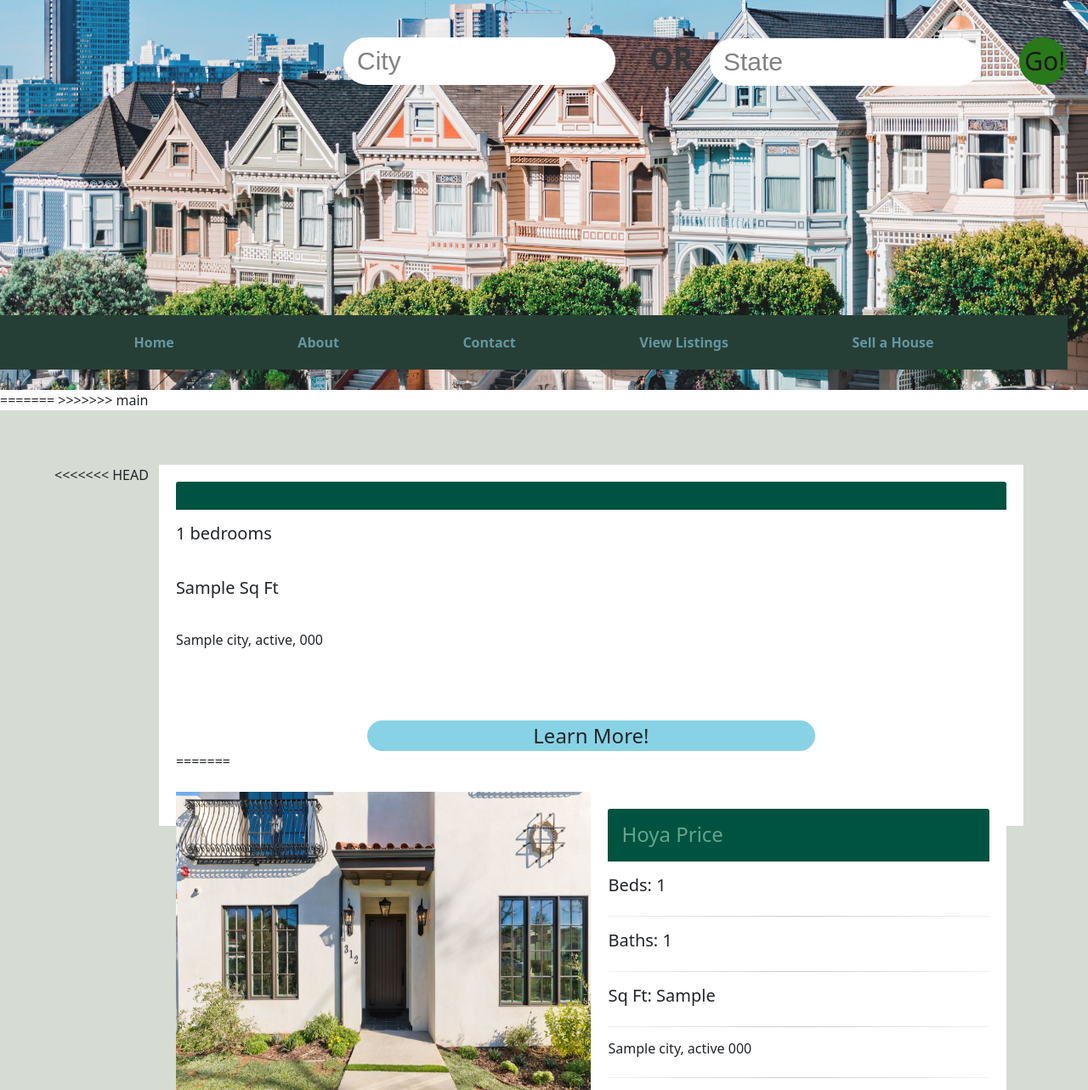
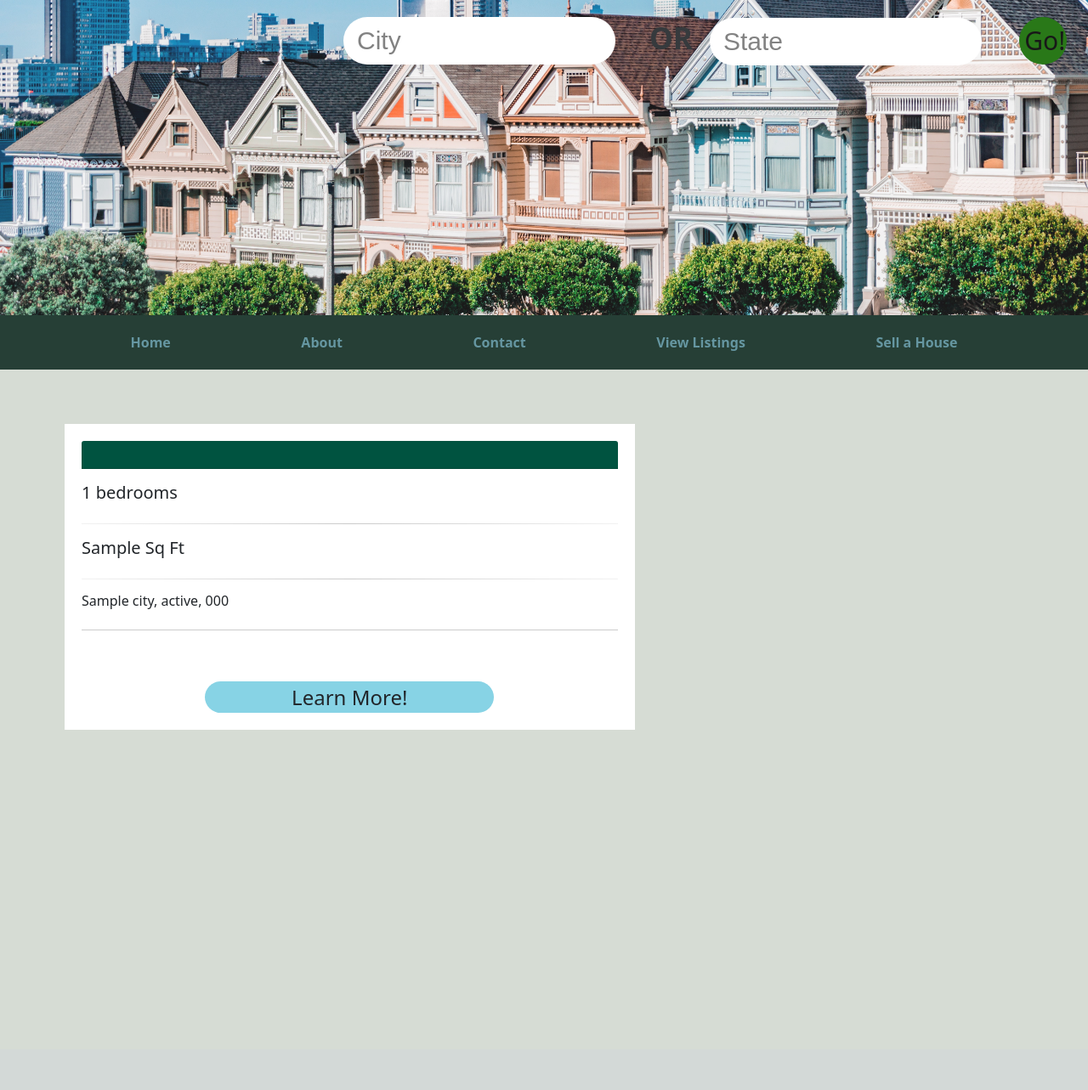
Before and after one commit to TheVille415/spd_housing, a Flask app: template hoya/templates/listings.html in a window 1280 px wide. Shown: the part 365-1648 px from the top of the page at 85% size. After the commit the page ends 1224 px from the top, so only its background shows below. Run offline with Flask 2, Linux system fonts and the light colour scheme; the template is opened without the code that fills it: most values are stand-ins (such as "Sample title", 1, 10 or a date in 2020); parts of the project's set-up code (start-up, migrations or seed data) failed here and were passed over; some libraries are stand-ins or nearby versions; some web fonts are replaced.

Commit message:
no changes, testing merge with main

```diff
--- a/hoya/templates/listings.html
+++ b/hoya/templates/listings.html
@@ -3,7 +3,6 @@
 <div>
     {% include 'navbar.html' %}
 
-<<<<<<< HEAD
 
     <div class=" top-search container-fluid g-0">
         <div class="search-container">
@@ -18,13 +17,10 @@
         </div>
     </div>
 
-=======
->>>>>>> main
     <div class="container-fluid HoyaContent ">
 
         <div class="card-container">
             {% for listing in listings %}
-<<<<<<< HEAD
             <div class="container listing-con mr-auto ml-auto ">
                 <div class="row listing-card d-flex justify-content-center g-0 ">
                     <div class=" card-content">
@@ -37,31 +33,11 @@
                         <hr>
                         <div class="list-button"> Learn More!
                         </div>
-=======
-            <div class="container listing-con mr-auto ml-auto mt-4 ">
-                <div class="row listing-card d-flex justify-content-center g-0 ">
-                    <div class="col-md-6 col-sm-12 image-card">
-                        <img style="height: 100%; width: 100%;" src="{{ url_for('static', filename='4.jpg') }}">
-                    </div>
-                    <div class=" col-md-6 col-sm-12 card-content">
-                        <h4 class="card-header p-3 mb-3">Hoya Price</h4>
-                        <h5>Beds: {{ listing.numBedrooms }}</h5>
-                        <hr>
-                        <h5>Baths: {{ listing.numBathrooms }}</h5>
-                        <hr>
-                        <h5>Sq Ft: {{ listing.sqFootage }}</h5>
-                        <hr>
-                        <h6>{{ listing.address.city }}, {{ listing.address.state }} {{ listing.address.zip }}</h6>
-                        <hr>
->>>>>>> main
                     </div>
                 </div>
             </div>
             {% endfor %}
-<<<<<<< HEAD
 
-=======
->>>>>>> main
 
         </div>
         {% include 'footer.html' %}
```
